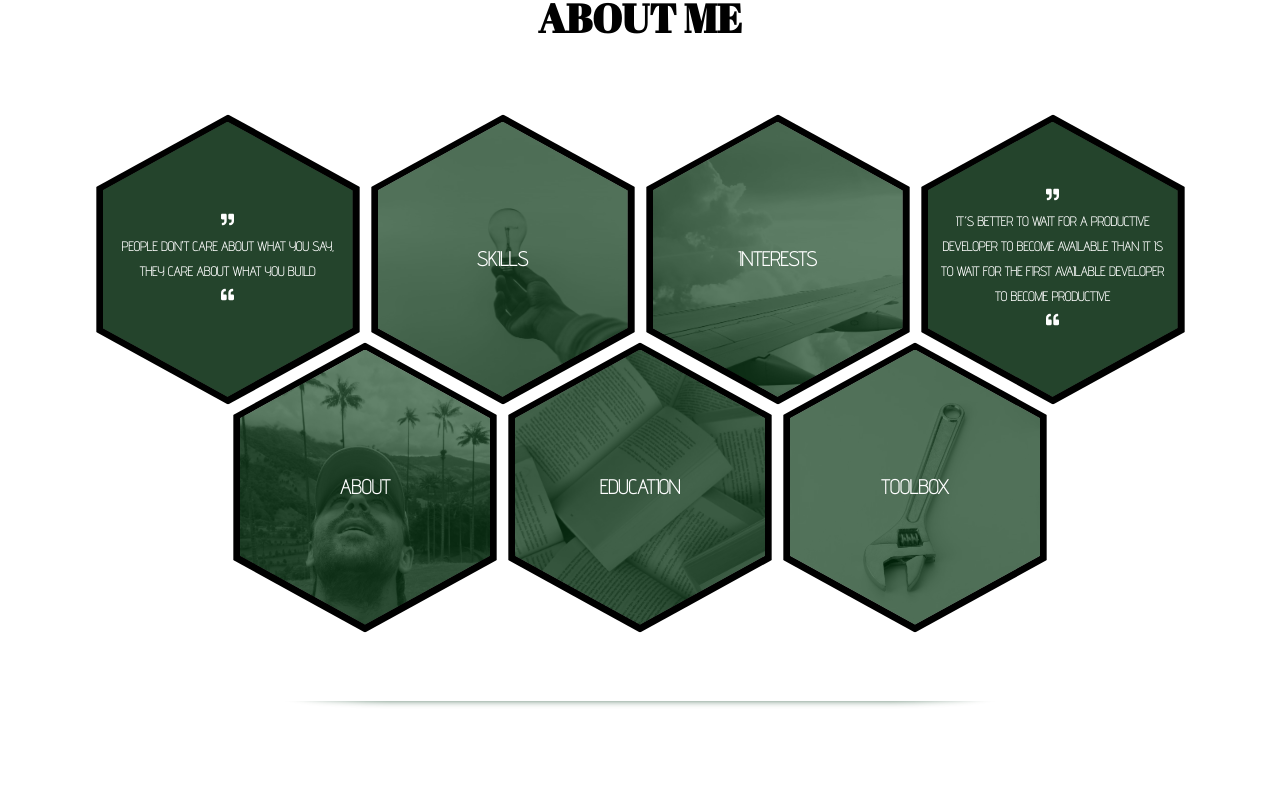
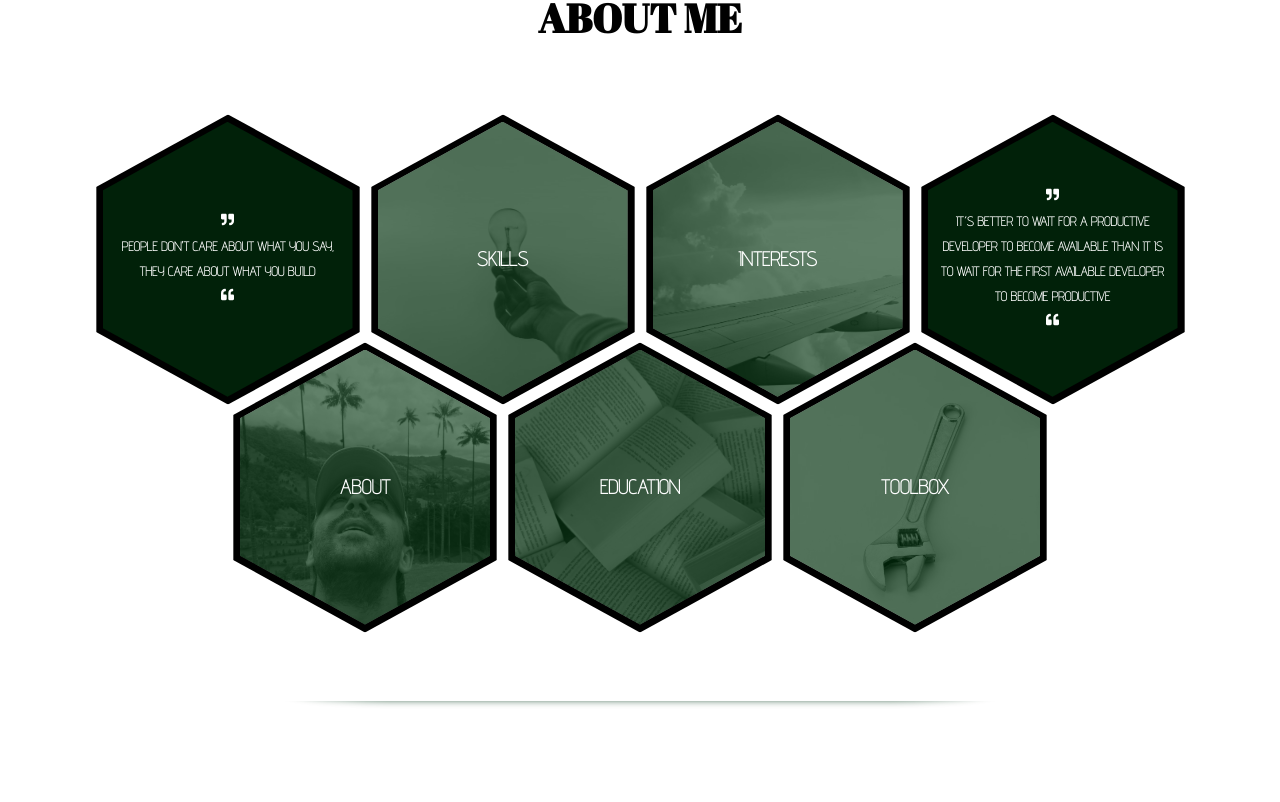
Before and after one commit to jakobmalmgren/portfolio, a React (Create React App) app: page / in a window 1280 px wide. Shown: the part 918-1720 px from the top of the page. Built offline with nearby package versions, Linux system fonts and the light colour scheme; a web font is replaced by a local one.

Commit message:
did some chnages for styling the scrollbar and also some infotext

```diff
--- a/src/components/About.css
+++ b/src/components/About.css
@@ -54,13 +54,13 @@
 }
 .cert-content-p {
   font-style: oblique;
+  letter-spacing: 1px;
 }
 
 .honeycomb-cell_img {
   object-fit: cover;
   object-position: center;
   filter: grayscale(100%);
-  background-color: green;
 }
 .skill-icon {
   height: 20px;
--- a/src/components/About.js
+++ b/src/components/About.js
@@ -143,9 +143,9 @@ const About = () => {
                 I was born the year 1987 in Sweden, in a small city called
                 Kristianstad. I Recently moved to Barcelona and I have been
                 living there for about 2 years. Originally I am a teacher, but
-                my interest in developing made me think and therefore I am now
-                changing path of career. I am very flexible and if the right
-                opportunity comes I am ready to move anywhere.
+                my interest in IT made me think and therefore I am now changing
+                path of career. I am very flexible and if the right opportunity
+                comes I am ready to move anywhere.
               </p>
             </div>
           </li>
@@ -160,7 +160,7 @@ const About = () => {
               <p>Certificates:</p>
               <br />
               <ul className="cert-content">
-                <p className="cert-content-p">(PUSH ME)</p>
+                <p className="cert-content-p">(Visit me)</p>
                 <br />
                 <TfiHandPointDown></TfiHandPointDown>
                 <br />
--- a/src/components/Footer.css
+++ b/src/components/Footer.css
@@ -1,6 +1,6 @@
 @import url("https://fonts.googleapis.com/css2?family=Advent+Pro:wght@100&display=swap");
 .footer-section {
-  color: #023610;
+  color: black;
   display: flex;
   flex-direction: column;
   align-items: center;
@@ -27,10 +27,10 @@
 
 .footer-section-icon-wrapper a {
   cursor: pointer;
-  color: #023610;
+  color: black;
   height: 40px;
   width: 40px;
-  border: 1px solid#023610;
+  border: 1px solid black;
   background-color: white;
   border-radius: 50%;
   display: flex;
--- a/src/components/MobileNav.css
+++ b/src/components/MobileNav.css
@@ -187,10 +187,10 @@
 
 .navigation-icons-mob-icon-wrapper a {
   cursor: pointer;
-  color: #023610;
+  color: black;
   height: 24px;
   width: 24px;
-  border: 1px solid #023610;
+  border: 1px solid black;
   background-color: white;
   border-radius: 50%;
   display: flex;
--- a/src/components/TestimonialCard.css
+++ b/src/components/TestimonialCard.css
@@ -3,7 +3,7 @@
   height: 300px;
   margin: 0px 15px;
   border: 1px solid black;
-  color: rgb(0, 0, 0);
+  color: black;
   text-align: center;
   display: flex;
   flex-direction: column;
@@ -17,16 +17,11 @@
   overflow-y: scroll;
   padding: 10px;
 }
-/* width */
-::-webkit-scrollbar {
-  width: 10px;
-}
 
 .testimonialCard-wrapper p,
 .testimonialCard-wrapper h2 {
   font-family: "Advent Pro", sans-serif;
   font-weight: bolder;
-  color: #023610;
 }
 .testimonialCard-text,
 .testimonialCard-header {
--- a/src/index.css
+++ b/src/index.css
@@ -8,14 +8,10 @@
 ::-webkit-scrollbar-track {
   border-radius: 5px;
 }
-
+::-webkit-scrollbar {
+  width: 10px;
+}
 ::-webkit-scrollbar-thumb {
-  background: rgb(255, 255, 255);
-  background: radial-gradient(
-    circle,
-    rgba(255, 255, 255, 1) 0%,
-    rgba(2, 54, 16, 1) 85%,
-    rgba(2, 54, 16, 1) 91%
-  );
+  background-color: #0236109e;
   border-radius: 5px;
 }
```
Also changed, not shown: 1 other file (tests, documents, lock files or other folders).
